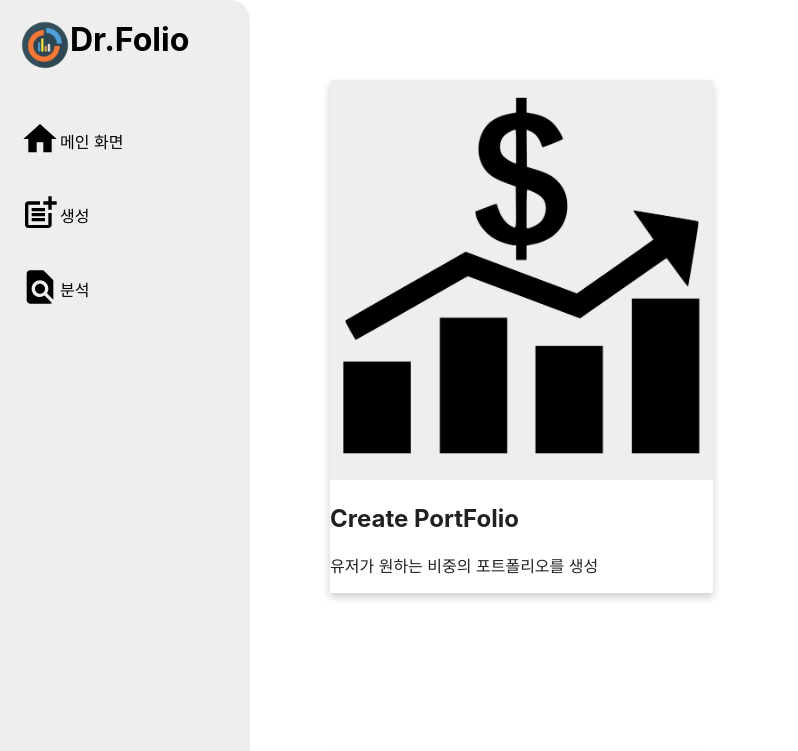
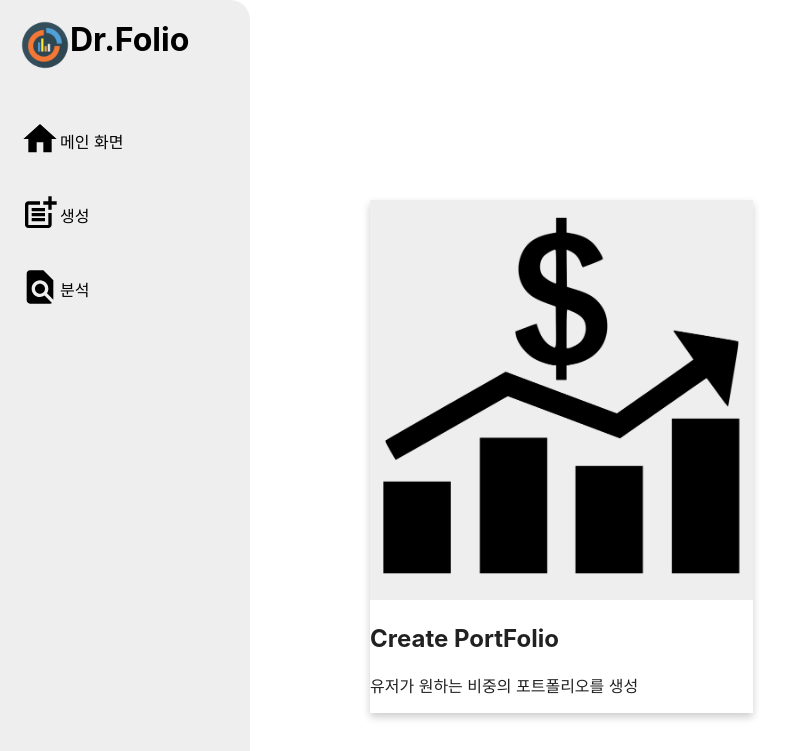
Before and after one commit to gyeongseokKang/Exfolio, a React (Create React App) app: page / in a window 1280 px wide. Shown: the top 751 px of the page, without its empty margins (0-798 px from the left). Built offline with nearby package versions, Linux system fonts and the light colour scheme.

Commit message:
[Refactor] main 화면 버튼 위치 수정
 - 중앙에 위치하도록 값 수정

```diff
--- a/src/component/main/Main.tsx
+++ b/src/component/main/Main.tsx
@@ -8,15 +8,14 @@ const useStyles = makeStyles((theme: Theme) =>
   createStyles({
     root: {
       display: "flex",
-      justifyContent: "center",
+      justifyContent: "left",
       flexWrap: "wrap",
     },
-    paper: {},
     card: {
       boxShadow: "0 4px 8px 0 rgba(0, 0, 0, 0.2)",
       transition: "0.3s",
       maxWidth: "400px",
-      margin: "80px",
+      margin: "200px 120px 120px 120px",
       float: "left",
       "&:hover": {
         boxShadow: "0 16px 24px 0 rgba(172, 34, 34, 0.2)",
```
